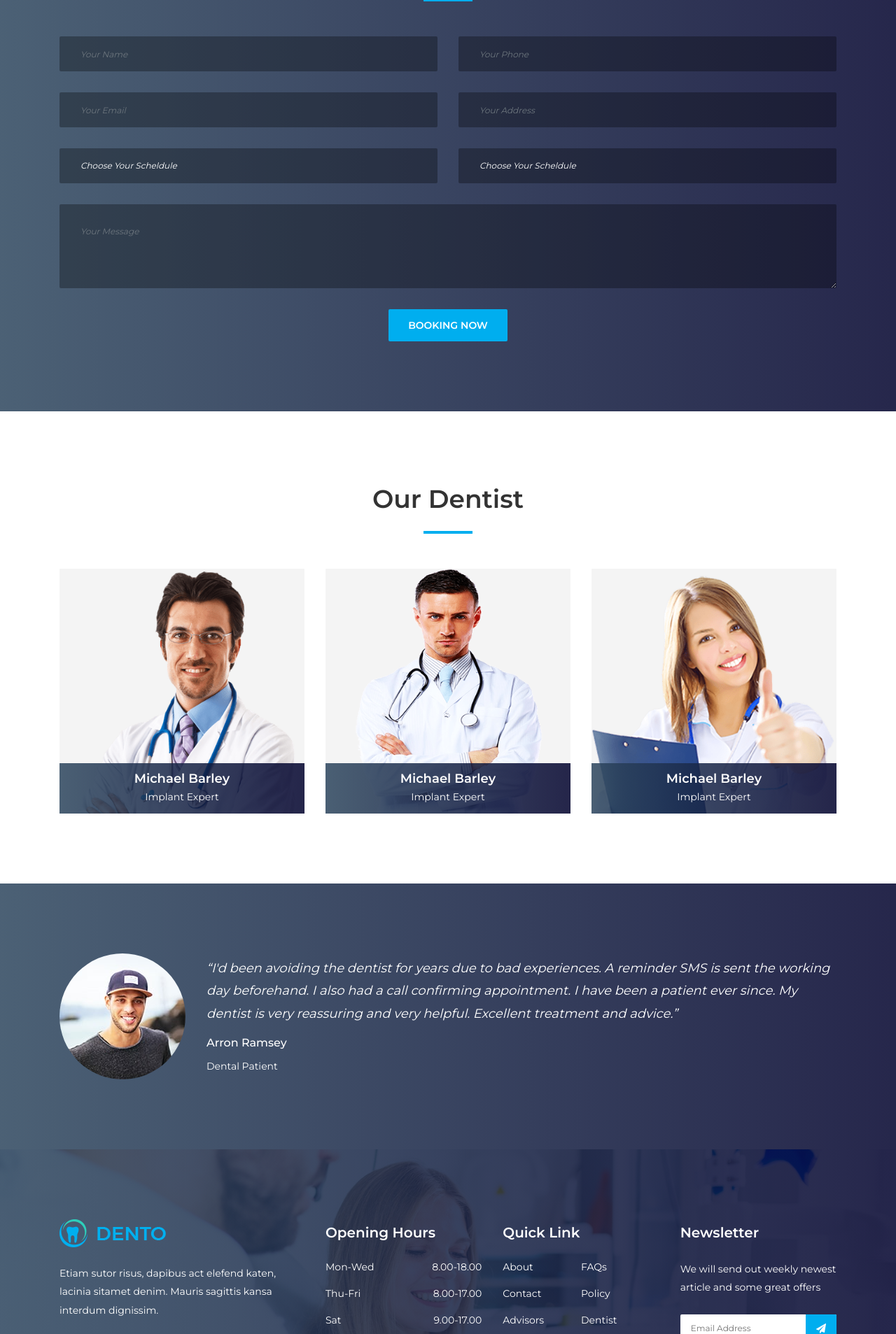
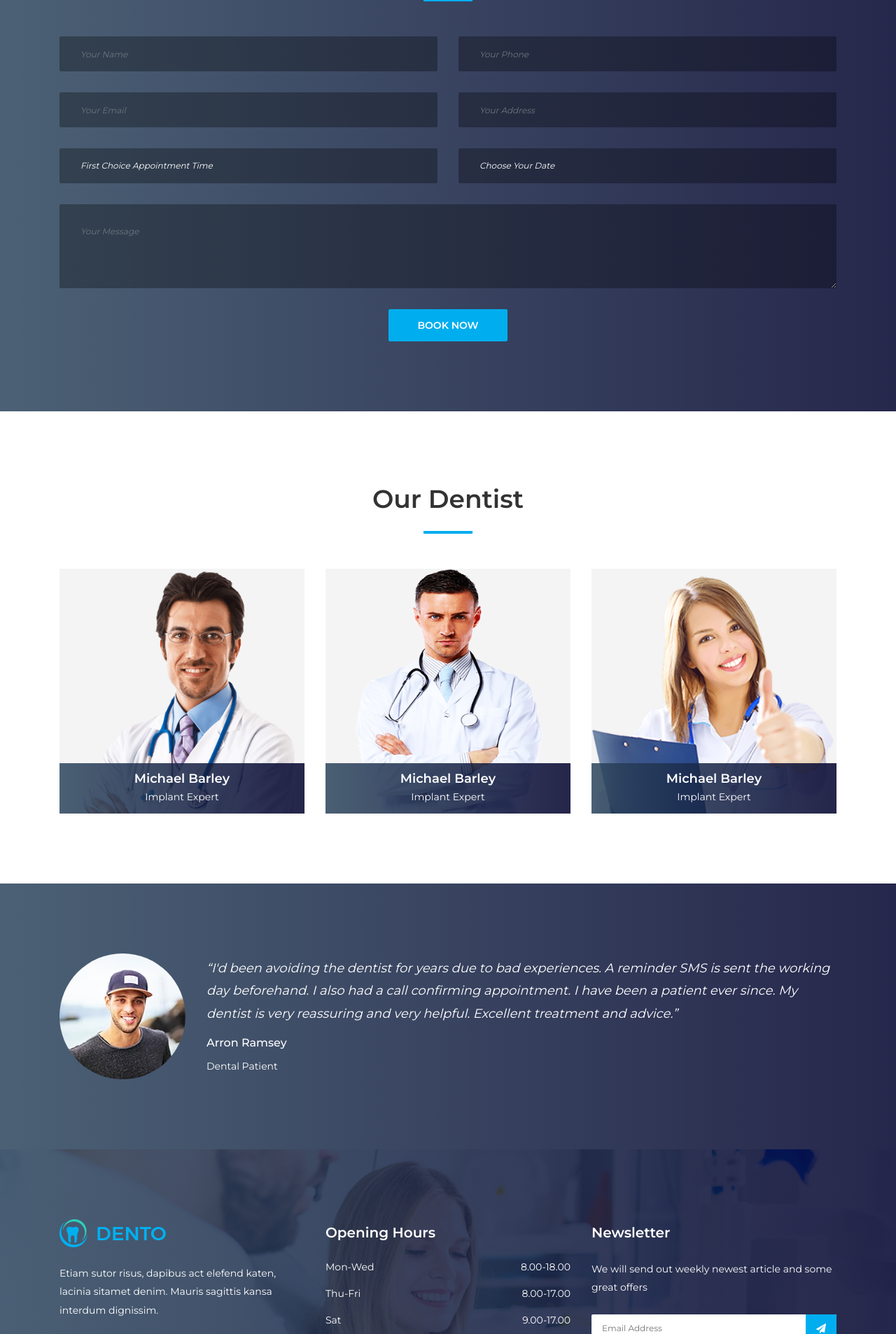
Before and after one commit to hamzamk/Django_project, a Django app: template doctor/website/templates/home.html in a window 1280 px wide. Shown: the part 3720-5627 px from the top of the page at 70% size. Run offline with Django 3.2, Linux system fonts and the light colour scheme; the template is opened without the code that fills it, so the values that code supplies are empty; some libraries are stand-ins or nearby versions.

Commit message:
Appointment forms now work and email the details to the dentist

```diff
--- a/doctor/static/website/js/my.js
+++ b/doctor/static/website/js/my.js
@@ -1,5 +1,5 @@
 $("#link").click(function() {
     $('html, body').animate({
-      scrollTop: $("#appointmentform").offset().top
-    }, 1000);
+      scrollTop: $("#appointmentform").offset().any
+    }, 100);
   });
--- a/doctor/website/templates/base.html
+++ b/doctor/website/templates/base.html
@@ -136,27 +136,7 @@
                 </div>
             </div>
 
-            <!-- Single Footer Widget -->
-            <div class="col-12 col-sm-6 col-lg">
-                <div class="single-footer-widget">
-                <!-- Widget Title -->
-                <h5 class="widget-title">Quick Link</h5>
 
-                <!-- Quick Links Nav -->
-                <nav>
-                    <ul class="quick-links">
-                    <li><a href="#">About</a></li>
-                    <li><a href="#">FAQs</a></li>
-                    <li><a href="#">Contact</a></li>
-                    <li><a href="#">Policy</a></li>
-                    <li><a href="#">Advisors</a></li>
-                    <li><a href="#">Dentist</a></li>
-                    <li><a href="#">Services</a></li>
-
-                    </ul>
-                </nav>
-                </div>
-            </div>
 
             <!-- Single Footer Widget -->
             <div class="col-12 col-sm-6 col-lg">
--- a/doctor/website/templates/home.html
+++ b/doctor/website/templates/home.html
@@ -115,7 +115,7 @@
         <div class="col-12 col-sm-6 col-lg-3">
           <div class="single-cta text-center mt-50 mb-100">
             <i class="icon_genius"></i>
-            <h2><span class="counter">20</span></h2>
+            <h2><span class="counter">5</span></h2>
             <h5>Years Of Experience</h5>
           </div>
         </div>
@@ -124,7 +124,7 @@
         <div class="col-12 col-sm-6 col-lg-3">
           <div class="single-cta text-center mt-50 mb-100">
             <i class="icon_heart_alt"></i>
-            <h2><span class="counter">700</span>+</h2>
+            <h2><span class="counter">500</span>+</h2>
             <h5>Happy Patients</h5>
           </div>
         </div>
@@ -133,7 +133,7 @@
         <div class="col-12 col-sm-6 col-lg-3">
           <div class="single-cta text-center mt-50 mb-100">
             <i class="icon_book_alt"></i>
-            <h2><span class="counter">120</span></h2>
+            <h2><span class="counter">10</span></h2>
             <h5>Certificate</h5>
           </div>
         </div>
@@ -142,7 +142,7 @@
         <div class="col-12 col-sm-6 col-lg-3">
           <div class="single-cta text-center mt-50 mb-100">
             <i class="icon_id"></i>
-            <h2><span class="counter">40</span>+</h2>
+            <h2><span class="counter">3</span>+</h2>
             <h5>Dentist</h5>
           </div>
         </div>
@@ -318,9 +318,9 @@
     </div>
   </section>
   <!-- Dento Pricing Table Area End -->
-
+  <div id="appointmentform"></div>
   <!-- Book An Oppointment Area Start -->
-  <section class="book-an-oppointment-area section-padding-100 bg-img bg-gradient-overlay jarallax clearfix" style="background-image: url({% static 'website/img/bg-img/12.jpg' %});">
+  <section  class="book-an-oppointment-area section-padding-100 bg-img bg-gradient-overlay jarallax clearfix" style="background-image: url({% static 'website/img/bg-img/12.jpg' %});">
     <div class="container">
       <div class="row">
         <!-- Section Heading -->
@@ -335,8 +335,9 @@
       <div class="row">
         <div class="col-12">
           <!-- Appointment Form -->
-          <div id="appointmentform" class="appointment-form">
-            <form action="#" method="post">
+          <div  class="appointment-form">
+            <form action="{% url 'appointment' %}" method="post">
+              {% csrf_token %}
               <div class="row">
                 <div class="col-md-6">
                   <div class="form-group mb-30">
@@ -360,8 +361,8 @@
                 </div>
                 <div class="col-md-6">
                   <div class="form-group mb-30">
-                    <select name="your-scheldule" class="form-control">
-                      <option value="Choose Your Scheldule">Choose Your Scheldule</option>
+                    <select name="your-schedule" class="form-control">
+                      <option value="First Choice Appointment Time">First Choice Appointment Time</option>
                       <option value="9 AM to 10 AM">9 AM to 10 AM</option>
                       <option value="11 AM to 12 PM">11 AM to 12 PM</option>
                       <option value="2 PM to 4 PM">2 PM to 4 PM</option>
@@ -371,12 +372,14 @@
                 </div>
                 <div class="col-md-6">
                   <div class="form-group mb-30">
-                    <select name="your-time" class="form-control">
-                      <option value="Choose Your Time">Choose Your Scheldule</option>
-                      <option value="9 AM to 10 AM">9 AM to 10 AM</option>
-                      <option value="11 AM to 12 PM">11 AM to 12 PM</option>
-                      <option value="2 PM to 4 PM">2 PM to 4 PM</option>
-                      <option value="8 PM to 10 PM">8 PM to 10 PM</option>
+                    <select name="your-date" class="form-control">
+                      <option value="Choose Your Date">Choose Your Date</option>
+                      <option value="Monday">Monday</option>
+                      <option value="Tuesday">Tuesday</option>
+                      <option value="Wednesday">Wednesday</option>
+                      <option value="Thursday">Thursday</option>
+                      <option value="Thursday">Friday</option>
+                      <option value="Thursday">Saturday</option>
                     </select>
                   </div>
                 </div>
@@ -386,7 +389,7 @@
                   </div>
                 </div>
                 <div class="col-12 text-center">
-                  <button type="submit" class="btn dento-btn">Booking Now</button>
+                  <button type="submit" class="btn dento-btn">Book Now</button>
                 </div>
               </div>
             </form>
--- a/doctor/website/urls.py
+++ b/doctor/website/urls.py
@@ -6,5 +6,6 @@ urlpatterns = [
     path('contact.html', views.contact, name="contact"),
     path('pricing.html', views.pricing, name="pricing"),
     path('service.html', views.service, name="service"),
+    path('appointment.html', views.appointment, name="appointment"),
 
 ]
```
Also changed, not shown: doctor/doctor/settings.py (+5 -5 lines), doctor/website/templates/appointment.html (added, +40 -0 lines), doctor/website/views.py (+32 -0 lines).
